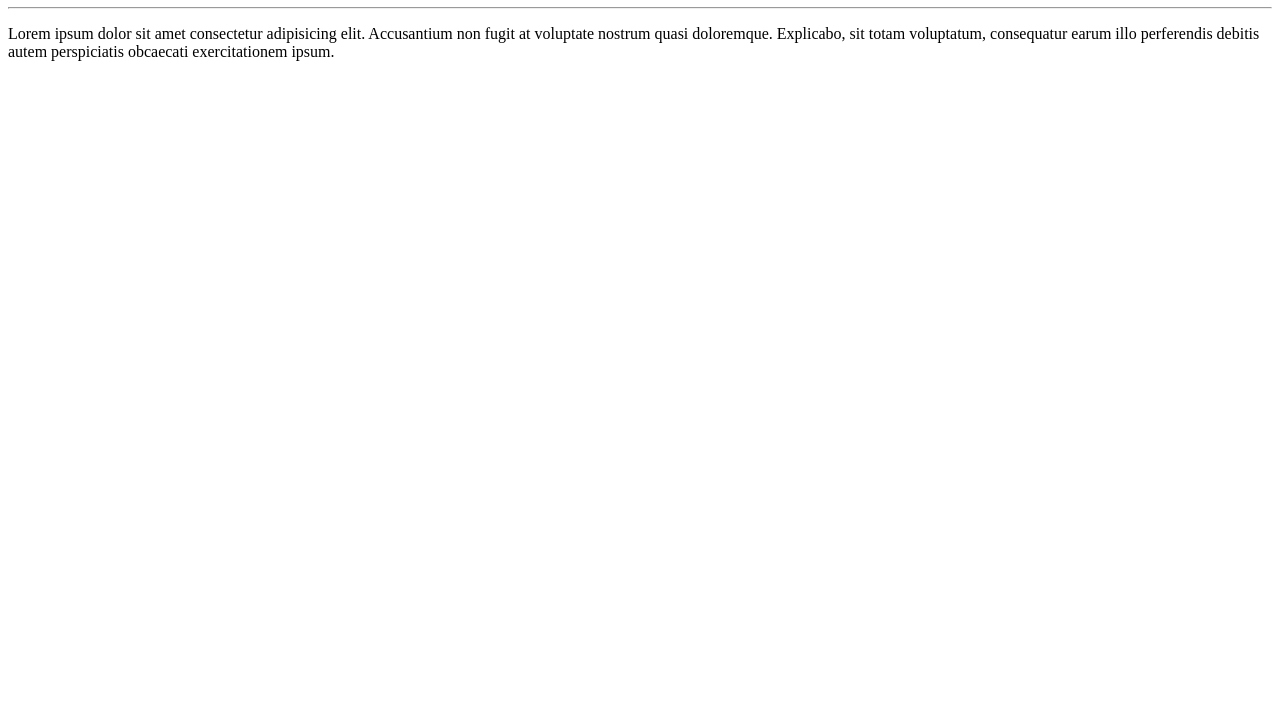
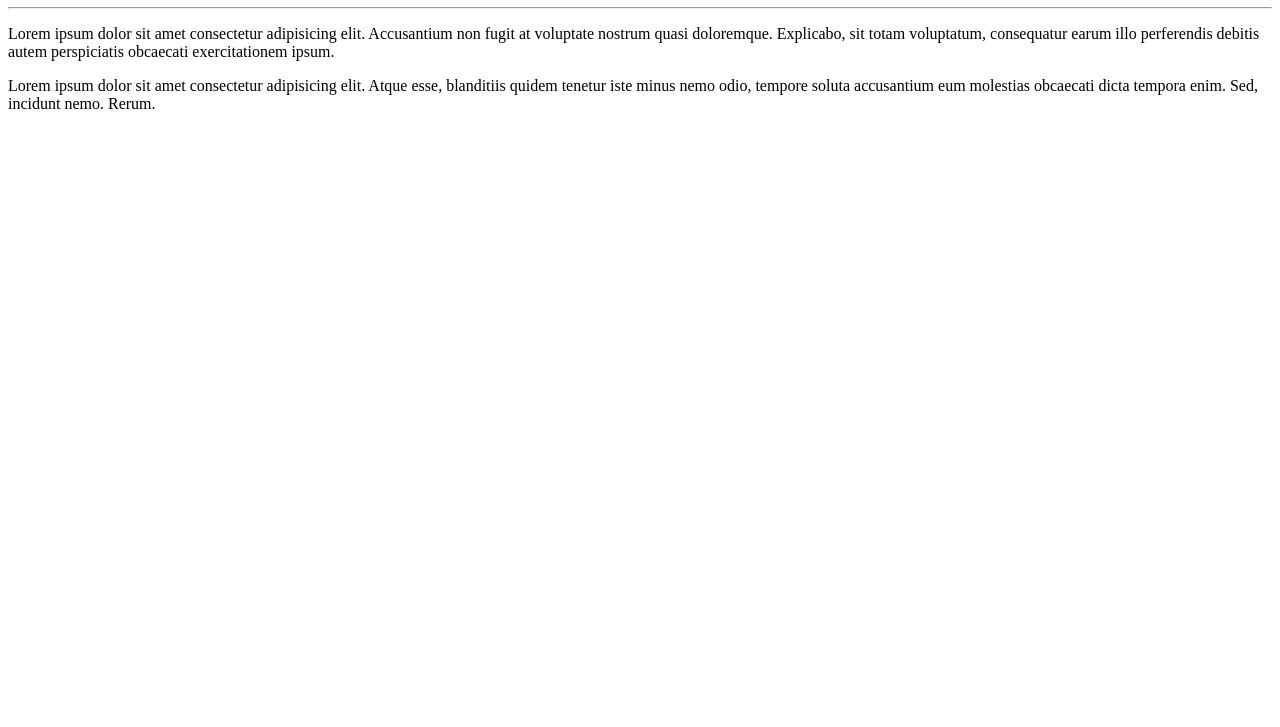
Before and after one commit to carolcamposdev/Ola-mundo, a plain HTML site: page site-exemplo/index.html in a window 1280 px wide. Shown: the part 73-800 px from the top of the page. Drawn offline with Linux system fonts and the light colour scheme.

Commit message:
Adicionei um paragrafo

```diff
--- a/site-exemplo/index.html
+++ b/site-exemplo/index.html
@@ -9,6 +9,6 @@
     <h1>óla mundo</h1>
     <hr>
     <p>Lorem ipsum dolor sit amet consectetur adipisicing elit. Accusantium non fugit at voluptate nostrum quasi doloremque. Explicabo, sit totam voluptatum, consequatur earum illo perferendis debitis autem perspiciatis obcaecati exercitationem ipsum.</p>
-
+    <p>Lorem ipsum dolor sit amet consectetur adipisicing elit. Atque esse, blanditiis quidem tenetur iste minus nemo odio, tempore soluta accusantium eum molestias obcaecati dicta tempora enim. Sed, incidunt nemo. Rerum.</p>
 </body>
 </html>
```
